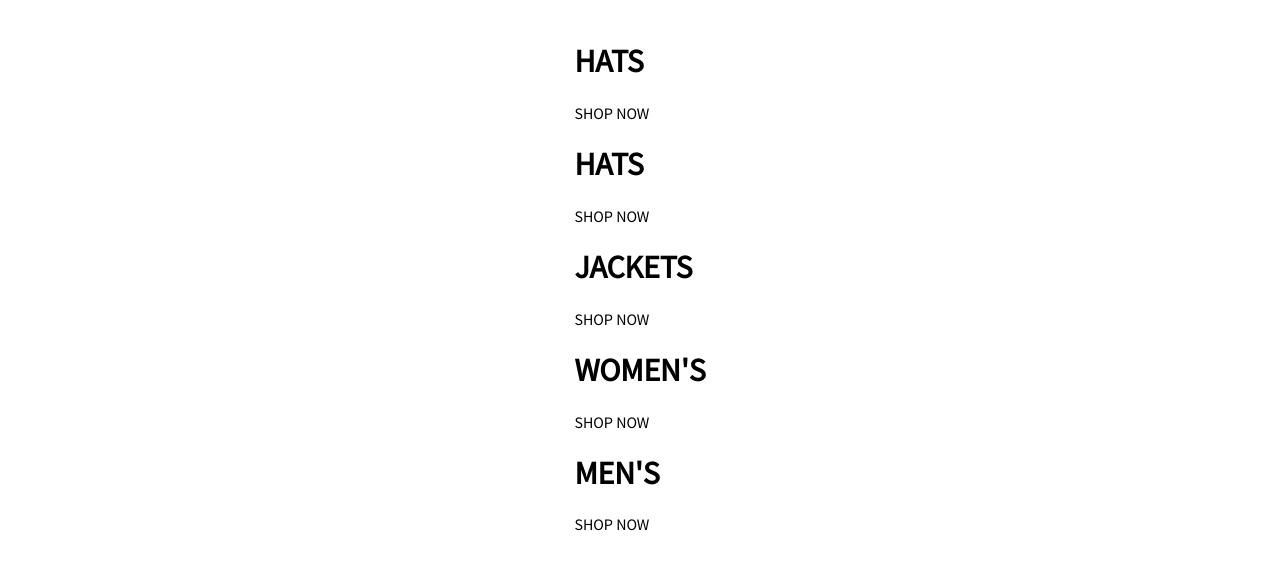
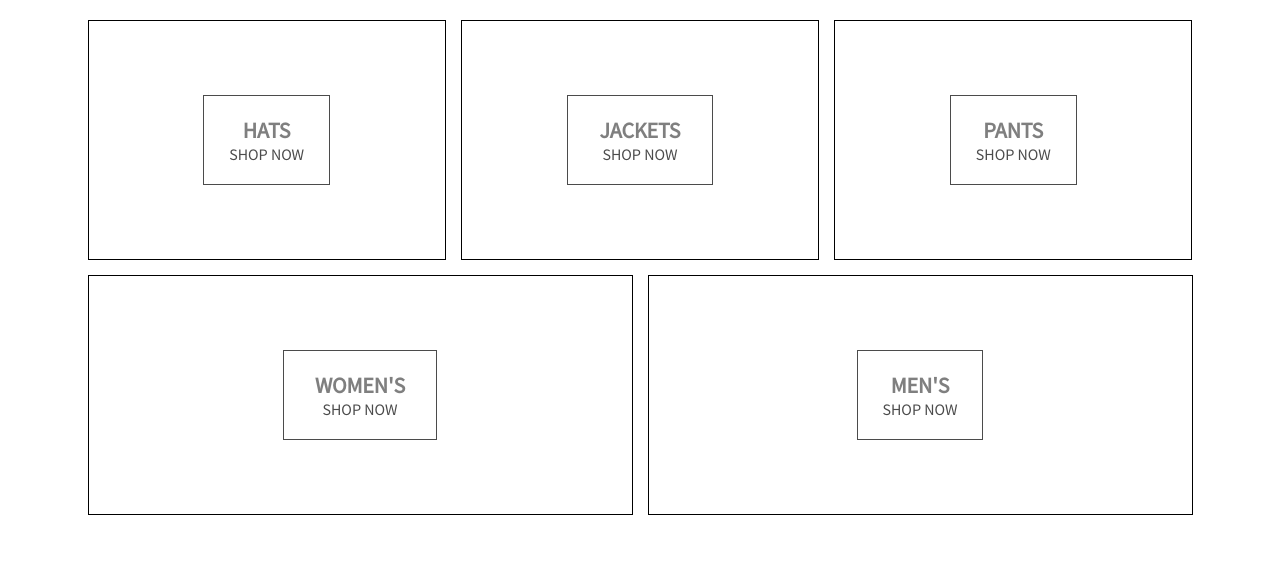
Before and after one commit to Saf3ty1nnumb3rs/monstroprint, a React (Create React App) app: page / in a window 1280 px wide. Shown: the top 570 px of the page. Built offline with nearby package versions, Linux system fonts and the light colour scheme.

Commit message:
MonstroLandingPage creation of homepage components and scss update

```diff
--- /dev/null
+++ b/src/app/App.scss
@@ -0,0 +1,2 @@
+@import '../scss/base/_global.scss';
+@import '../scss/pages/_App.scss';
--- a/src/app/App.tsx
+++ b/src/app/App.tsx
@@ -1,7 +1,7 @@
 import React from 'react';
-import 'scss/pages/_App.scss';
+import HomePage from 'modules/Main/pages/HomePage';
 
-import HomePage from 'modules/Main/pages/HomePage';
+import './App.scss';
 
 const App = (): React.ReactElement => {
   return (
--- a/src/index.tsx
+++ b/src/index.tsx
@@ -1,7 +1,5 @@
 import React from 'react';
 import ReactDOM from 'react-dom';
-
-import './scss/base/_global.scss';
 
 import App from './app/App';
 
--- /dev/null
+++ b/src/library/components/MenuItem/MenuItem.tsx
@@ -0,0 +1,21 @@
+import React from 'react';
+import 'scss/components/_MenuItem.scss';
+import { SelectablePrimaryMenuItem } from 'library/types/BaseComponentTypes';
+
+const MenuItem = ({
+  title,
+  subtitle,
+  className,
+  contentClass,
+}: SelectablePrimaryMenuItem): React.ReactElement => {
+  return (
+    <div className={`menu-item ${className}`}>
+      <div className={`content ${contentClass}`}>
+        <h1 className="title">{title}</h1>
+        <span className="subtitle">{subtitle}</span>
+      </div>
+    </div>
+  );
+};
+
+export default MenuItem;
--- /dev/null
+++ b/src/library/components/MenuItem/index.ts
@@ -0,0 +1 @@
+export { default } from './MenuItem';
--- /dev/null
+++ b/src/library/components/PrimaryMenu/PrimaryMenu.tsx
@@ -0,0 +1,30 @@
+import React from 'react';
+import MenuItem from 'library/components/MenuItem';
+import { SelectablePrimaryMenuItem } from 'library/types/BaseComponentTypes';
+import 'scss/components/_PrimaryMenu.scss';
+
+const PrimaryMenu = ({
+  menuItems,
+}: {
+  menuItems: SelectablePrimaryMenuItem[];
+}): React.ReactElement => {
+  return (
+    <div className="primary-menu">
+      {menuItems.map(
+        (item: SelectablePrimaryMenuItem): React.ReactElement => {
+          const { title, subtitle, className, contentClass } = item;
+          return (
+            <MenuItem
+              title={title}
+              subtitle={subtitle}
+              className={className}
+              contentClass={contentClass}
+            />
+          );
+        },
+      )}
+    </div>
+  );
+};
+
+export default PrimaryMenu;
--- /dev/null
+++ b/src/library/components/PrimaryMenu/index.ts
@@ -0,0 +1 @@
+export { default } from './PrimaryMenu';
--- /dev/null
+++ b/src/library/types/BaseComponentTypes.ts
@@ -0,0 +1,6 @@
+export type SelectablePrimaryMenuItem = {
+  title: string;
+  subtitle: string;
+  className?: string;
+  contentClass?: string;
+};
--- /dev/null
+++ b/src/modules/Main/hooks/usePrimaryMenuItemConfig.ts
@@ -0,0 +1,32 @@
+import { SelectablePrimaryMenuItem } from 'library/types/BaseComponentTypes';
+
+export const usePrimaryMenuItemConfig = (): SelectablePrimaryMenuItem[] => {
+  const primaryMenuItems = [
+    {
+      title: 'HATS',
+      subtitle: 'SHOP NOW',
+      className: 'hats',
+    },
+    {
+      title: 'JACKETS',
+      subtitle: 'SHOP NOW',
+      className: 'jackets',
+    },
+    {
+      title: 'PANTS',
+      subtitle: 'SHOP NOW',
+      className: 'pants',
+    },
+    {
+      title: "WOMEN'S",
+      subtitle: 'SHOP NOW',
+      className: 'womens',
+    },
+    {
+      title: "MEN'S",
+      subtitle: 'SHOP NOW',
+      className: 'mens',
+    },
+  ];
+  return primaryMenuItems;
+};
--- a/src/modules/Main/pages/HomePage/HomePage.tsx
+++ b/src/modules/Main/pages/HomePage/HomePage.tsx
@@ -1,41 +1,14 @@
 import React from 'react';
+import 'scss/base/_global.scss';
 import 'scss/pages/_HomePage.scss';
+import { usePrimaryMenuItemConfig } from 'modules/Main/hooks/usePrimaryMenuItemConfig';
+import PrimaryMenu from 'library/components/PrimaryMenu';
 
 const HomePage = (): React.ReactElement => {
+  const menuItems = usePrimaryMenuItemConfig();
   return (
     <div data-testid="homepage" className="homepage">
-      <div className="primary-menu">
-        <div className="menu-item">
-          <div className="content">
-            <h1 className="title">HATS</h1>
-            <span className="subtitle">SHOP NOW</span>
-          </div>
-        </div>
-        <div className="menu-item">
-          <div className="content">
-            <h1 className="title">HATS</h1>
-            <span className="subtitle">SHOP NOW</span>
-          </div>
-        </div>
-        <div className="menu-item">
-          <div className="content">
-            <h1 className="title">JACKETS</h1>
-            <span className="subtitle">SHOP NOW</span>
-          </div>
-        </div>
-        <div className="menu-item">
-          <div className="content">
-            <h1 className="title">WOMEN'S</h1>
-            <span className="subtitle">SHOP NOW</span>
-          </div>
-        </div>
-        <div className="menu-item">
-          <div className="content">
-            <h1 className="title">MEN'S</h1>
-            <span className="subtitle">SHOP NOW</span>
-          </div>
-        </div>
-      </div>
+      <PrimaryMenu menuItems={menuItems} />
     </div>
   );
 };
--- a/src/scss/abstracts/_variables.scss
+++ b/src/scss/abstracts/_variables.scss
@@ -1 +1 @@
-$black: rgb(0, 0, 0);
+$black: rgb(0, 0, 0) !global;
--- a/src/scss/components/_MenuItem.scss
+++ b/src/scss/components/_MenuItem.scss
@@ -1,12 +1,14 @@
+@import '../base/global';
+
 .menu-item {
   min-width: 30%;
-  height: 240px;
+  height: 15rem;
   flex: 1 1 auto;
   display: flex;
   align-items: center;
   justify-content: center;
   border: 1px solid $black;
-  margin: 0 7.5px 15px;
+  margin: 0 0.4688rem 0.9375rem;
   overflow: hidden;
 
   &:hover {
@@ -23,15 +25,15 @@
   }
 
   &.large {
-    height: 380px;
+    height: 23.75rem;
   }
 
   &:first-child {
-    margin-right: 7.5px;
+    margin-right: 0.4688rem;
   }
 
   &:last-child {
-    margin-left: 7.5px;
+    margin-left: 0.4688rem;
   }
 
   .background-image {
@@ -42,8 +44,8 @@
   }
 
   .content {
-    height: 90px;
-    padding: 0 25px;
+    height: 5.625rem;
+    padding: 0 1.5625rem;
     display: flex;
     flex-direction: column;
     align-items: center;
@@ -55,14 +57,14 @@
 
     .title {
       font-weight: bold;
-      margin: 0 6px 0;
-      font-size: 22px;
+      margin: 0 0.375rem 0;
+      font-size: 1.375rem;
       color: #4a4a4a;
     }
 
     .subtitle {
       font-weight: lighter;
-      font-size: 16px;
+      font-size: 1rem;
     }
   }
 }
```
Also changed, not shown: 1 other file (tests, documents, lock files or other folders).
